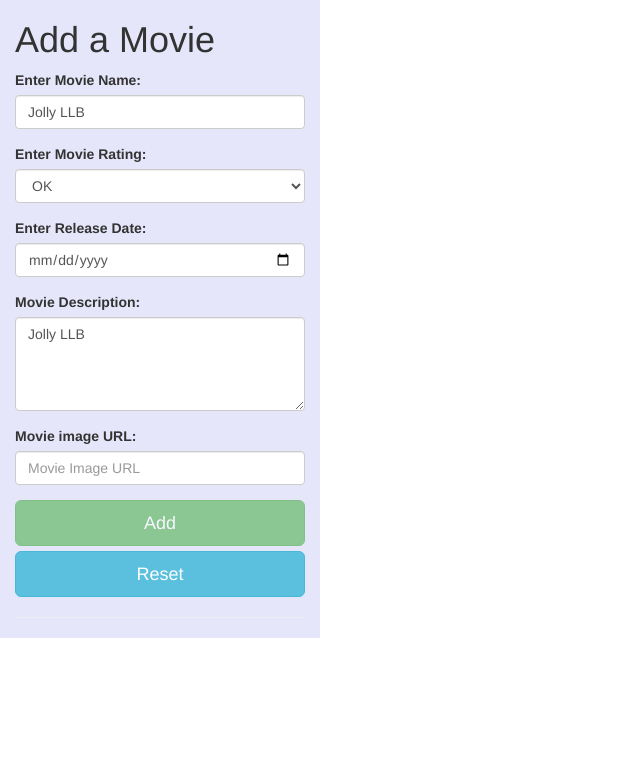
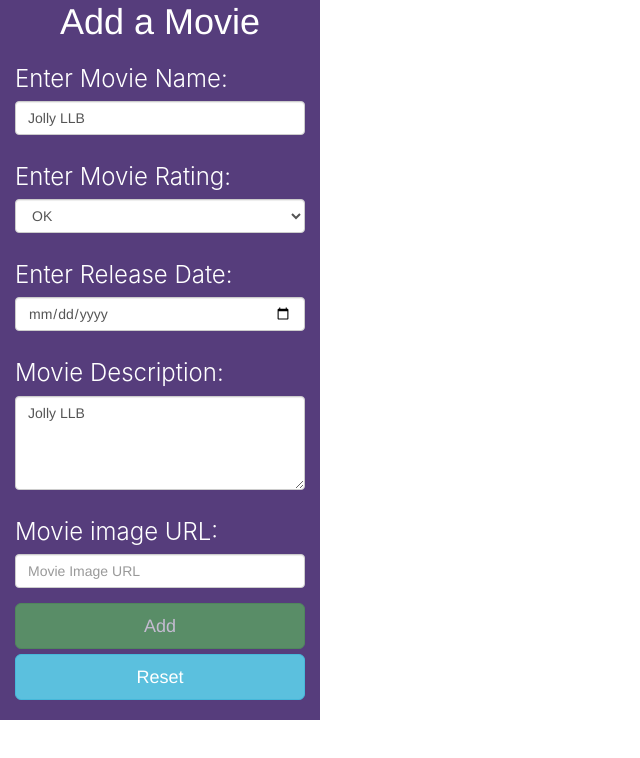
Before and after one commit to SudeshMehtaGoa/Angular_Project_01, an Angular app: page / in a window 1280 px wide. Shown: the top 758 px of the page, without its empty margins (0-640 px from the left). Built offline with nearby package versions, Linux system fonts and the light colour scheme.

Commit message:
almost finish

```diff
--- a/src/app/component/movie-component/movie.component.css
+++ b/src/app/component/movie-component/movie.component.css
@@ -0,0 +1,14 @@
+h1 {
+    color:white;
+    font-weight :300;
+    text-align: center;
+    margin-top:2px;
+}
+
+label {
+    color:white;
+    font-size: 24px;
+    font-weight :300;
+    margin-top: 10px;
+    font-family: -apple-system,system-ui,BlinkMacSystemFont,"Segoe UI",Roboto,"Helvetica Neue",Arial,sans-serif;
+}
--- a/src/app/component/movie-component/movie.component.html
+++ b/src/app/component/movie-component/movie.component.html
@@ -1,7 +1,7 @@
-<section id="login">
+<section id="movie">
     <div class="container-fluid">
         <div class="row">
-            <div class="col-md-3" style="background-color:lavender;">
+            <div class="col-md-3" style="background-color:#563d7c;">
                 <div class="form-wrap">
                     <h1>Add a Movie</h1>
                     <form #f="ngForm" novalidate autocomplete="off" (ngSubmit)="addMovie(f.value)">
@@ -60,16 +60,16 @@
                         </div>
 
                         <div class="form-group">
-                            <label for="movieImageURL">Movie image URL:</label>
-                            <input type="text" [(ngModel)]="movieModel.movieImageURL" name="movieImageURL" id="movieImageURL" class="form-control" placeholder="Movie Image URL"
-                                #refmovieImageURL>
+                            <label for="movieURL">Movie image URL:</label>
+                            <input type="text" [(ngModel)]="movieModel.movieURL" name="movieURL" id="movieURL" class="form-control" placeholder="Movie Image URL"
+                                #refmovieURL>
                         </div>
 
                         <input type="submit" id="btn-submit" class="btn btn-success btn-lg btn-block" value="Add" [disabled]="f.invalid">
                         <input type="button" id="btn-reset" class="btn btn-info btn-lg btn-block" value="Reset" (click)="resetForm(f)">
                     </form>
-                    <hr>
                 </div>
+                <br>
                 <!-- /.form-wrap -->
             </div>
             <!-- /.col-xs-12 -->
--- a/src/app/component/movie-component/movie.component.ts
+++ b/src/app/component/movie-component/movie.component.ts
@@ -30,9 +30,6 @@ export class MovieComponent implements OnInit {
   constructor(private _movieService: MovieService,
     private _ratingService: RatingService,
     private _logService: LogService) {
-
-
-
   }
 
   ngOnInit() {
@@ -43,11 +40,10 @@ export class MovieComponent implements OnInit {
       movieDescription: 'Jolly LLB',
       movieRating: 2,
       movieReleaseDate: null,
-      movieImageURL: ''
+      movieURL: ''
     };
 
     this.ratingTypeArray = this._ratingService.getRatingType();
-    console.log(this.ratingTypeArray);
   };
 
   addMovie(values) {
@@ -57,13 +53,8 @@ export class MovieComponent implements OnInit {
       movieDescription: values.movieDescription,
       movieRating: values.movieRating,
       movieReleaseDate: values.movieReleaseDate,
-      movieImageURL: values.movieImageURL
+      movieURL: values.movieURL
     };
-
-    if (this.movieDetail.movieDescription.length == 0) {
-      this.movieDetail.movieDescription = "N/A";
-    }
-
     this._movieService.addMovie(this.movieDetail);
     this.moviesArray = this._movieService.getMovieList();
     this._logService.log();
--- a/src/app/component/movie-list/movie-list.component.css
+++ b/src/app/component/movie-list/movie-list.component.css
@@ -0,0 +1,22 @@
+.table-striped>tbody>tr:nth-child(even)>td,
+.table-striped>tbody>tr:nth-child(even)>th {
+	background-color: #0275d8;
+    color: white;
+    font-size: 20px;
+}
+
+.table-striped>tbody>tr:nth-child(odd)>td,
+.table-striped>tbody>tr:nth-child(odd)>th {
+	background-color: whitesmoke;
+    font-size: 20px;
+}
+h1{
+    text-align: center;
+    background-color:#563d7c;
+    color:white;
+    font-weight :300;
+    margin-top:2px;
+}
+a {
+    color: darkred;
+}
--- a/src/app/component/movie-list/movie-list.component.html
+++ b/src/app/component/movie-list/movie-list.component.html
@@ -1,38 +1,61 @@
 <div class="container-fluid">
     <div class="row">
         <div>
-            <h1 style="text-align: center;">List of Movies</h1>
-            <hr/>
+            <h1>List of Movies</h1>
             <div class="table-resposive">
                 <table class="table table-filter table-striped">
                     <thead>
                         <tr>
                             <th class="col-xs-1">#</th>
                             <th class="col-xs-2">Movie Name</th>
-                            <th class="col-xs-1">Rating</th>
-                            <th class="col-xs-1">Release Date</th>
-                            <th class="col-xs-6">Description</th>
+                            <th class="col-xs-2">Rating</th>
+                            <th class="col-xs-2">Release Date</th>
+                            <th class="col-xs-5">Description</th>
                         </tr>
                     </thead>
                     <tbody>
                         <tr *ngFor="let movieDetail of movieList;let i = index">
-
                             <td>
                                 {{i + 1}}
                             </td>
                             <td>
-                                {{movieDetail?.movieName}}
+                                <div *ngIf="movieDetail?.movieURL.length>0"><a href={{movieDetail?.movieURL}} target="_blank">{{movieDetail?.movieName}}</a></div>
+                                <div *ngIf="movieDetail?.movieURL.length==0">{{movieDetail?.movieName}}</div>
                             </td>
                             <td>
-                                {{movieDetail?.movieRating}}
+                                <div *ngIf="movieDetail?.movieRating==1">
+                                    <span class="glyphicon glyphicon-star"></span>
+                                </div>
+                                <div *ngIf="movieDetail?.movieRating==2">
+                                    <span class="glyphicon glyphicon-star"></span>
+                                    <span class="glyphicon glyphicon-star"></span>
+                                </div>
+                                <div *ngIf="movieDetail?.movieRating==3">
+                                    <span class="glyphicon glyphicon-star"></span>
+                                    <span class="glyphicon glyphicon-star"></span>
+                                    <span class="glyphicon glyphicon-star"></span>
+                                </div>
+                                <div *ngIf="movieDetail?.movieRating==4">
+                                    <span class="glyphicon glyphicon-star"></span>
+                                    <span class="glyphicon glyphicon-star"></span>
+                                    <span class="glyphicon glyphicon-star"></span>
+                                    <span class="glyphicon glyphicon-star"></span>
+                                </div>
+                                <div *ngIf="movieDetail?.movieRating==5">
+                                    <span class="glyphicon glyphicon-star"></span>
+                                    <span class="glyphicon glyphicon-star"></span>
+                                    <span class="glyphicon glyphicon-star"></span>
+                                    <span class="glyphicon glyphicon-star"></span>
+                                    <span class="glyphicon glyphicon-star"></span>
+                                </div>
                             </td>
                             <td>
                                 {{movieDetail?.movieReleaseDate}}
                             </td>
                             <td>
-                                {{movieDetail?.movieDescription}}
+                                <div *ngIf="movieDetail?.movieDescription.length>0">{{movieDetail?.movieDescription}}</div>
+                                <div *ngIf="movieDetail?.movieDescription.length==0">N/A</div>
                             </td>
-
                         </tr>
                     </tbody>
                 </table>
--- a/src/app/interface/movie-list.ts
+++ b/src/app/interface/movie-list.ts
@@ -4,7 +4,7 @@ export interface IMovieList {
     movieDescription: string;
     movieRating: number;
     movieReleaseDate: Date;
-    movieImageURL: string;
+    movieURL: string;
 }
 
 /* Insert new record */
@@ -13,5 +13,5 @@ export interface IMovieModel {
     movieDescription: string;
     movieRating: number;
     movieReleaseDate: Date;
-    movieImageURL: string;
+    movieURL: string;
 }
--- a/src/app/interface/rating-type.ts
+++ b/src/app/interface/rating-type.ts
@@ -1,3 +1,4 @@
+/* Movie Rating with 5 values */
 export interface IRatingType {
     id:number;
     type:string;
--- a/src/app/service/log.service.ts
+++ b/src/app/service/log.service.ts
@@ -1,4 +1,4 @@
-/* logservice used in mathservice */
+/* logservice */
 import { Injectable } from '@angular/core';
 
 @Injectable()
--- a/src/app/service/movie.service.ts
+++ b/src/app/service/movie.service.ts
@@ -14,7 +14,7 @@ export class MovieService {
     this.movieList.unshift(movieDetail);
   }
 
-  /**Get the cricket list from the array. */
+  /**Get the movie list from the array. */
   getMovieList(): IMovieList[] {
     return this.movieList;
   }
--- a/src/index.html
+++ b/src/index.html
@@ -3,7 +3,7 @@
 
 <head>
   <meta charset="utf-8">
-  <title>Project 1</title>
+  <title>Movie Ratings</title>
   <base href="/">
 
   <meta name="viewport" content="width=device-width, initial-scale=1">
```
Also changed, not shown: src/app/movie.module.ts (+3 -4 lines), src/styles.css (line endings or trailing spaces).
